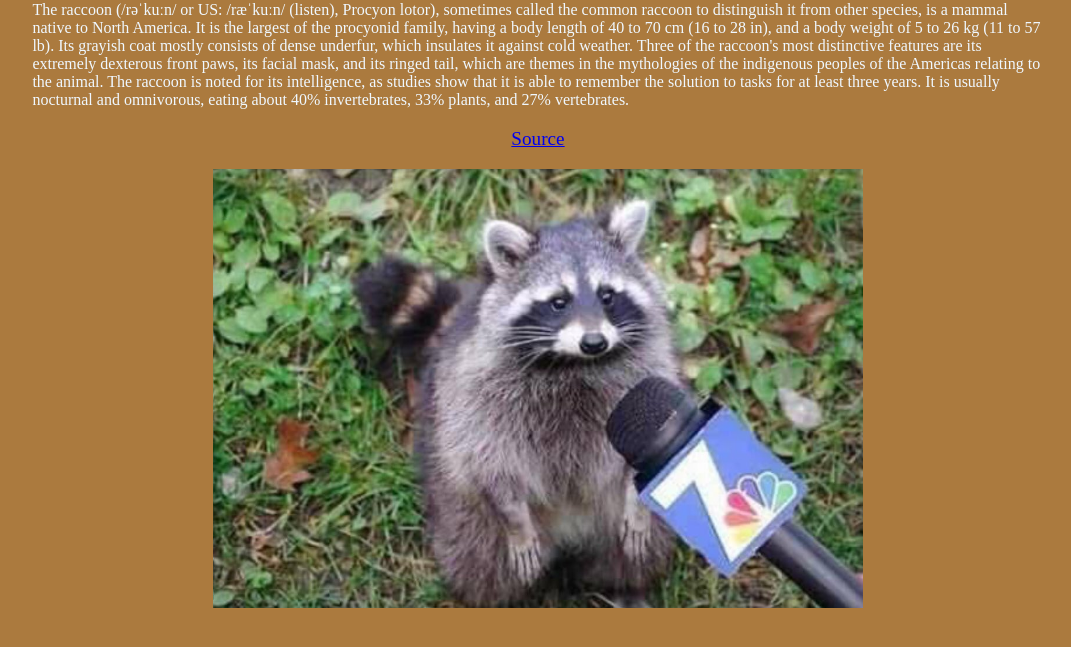
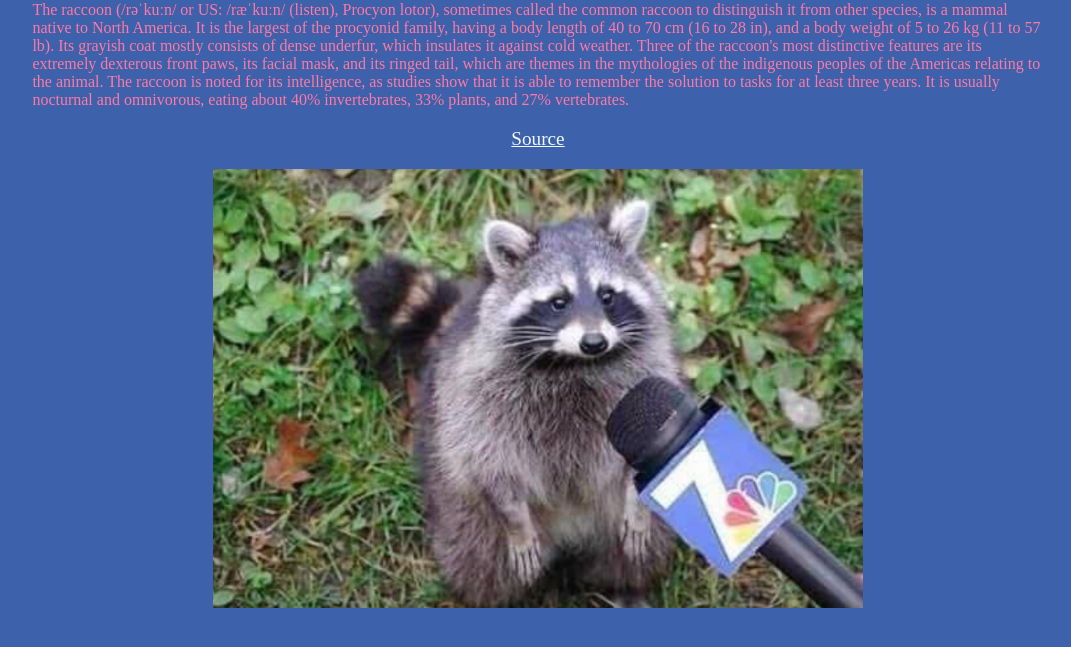
Before and after one commit to maph420/aat-tarea-git, a plain HTML site: page src/index.html in a window 1280 px wide. Shown: the part 79-726 px from the top of the page, without its empty margins (102-1173 px from the left). Drawn offline with Linux system fonts and the light colour scheme.

Commit message:
new color combinations

```diff
--- a/src/style.css
+++ b/src/style.css
@@ -1,6 +1,6 @@
 body {
-    background-color: rgba(155, 96, 23, 0.831);
-    color: aliceblue;
+    background-color: rgba(23, 65, 155, 0.831);
+    color: rgb(255, 121, 164);
 }
 
 .title{
@@ -21,3 +21,7 @@ body {
     text-align: center;
     font-size: larger;
 }
+
+a {
+    color: aliceblue;
+}
```
